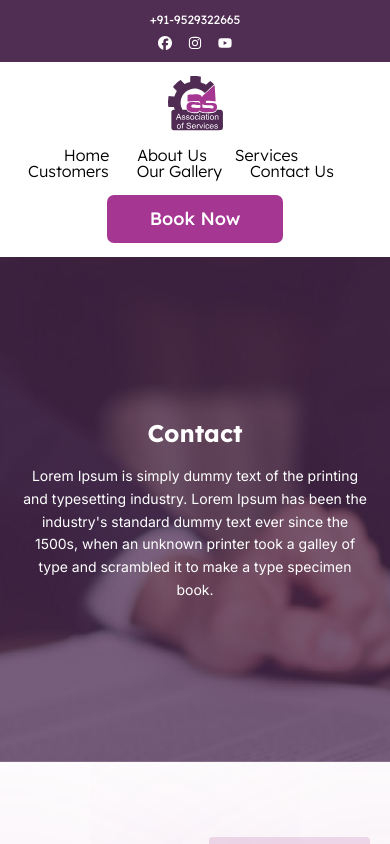
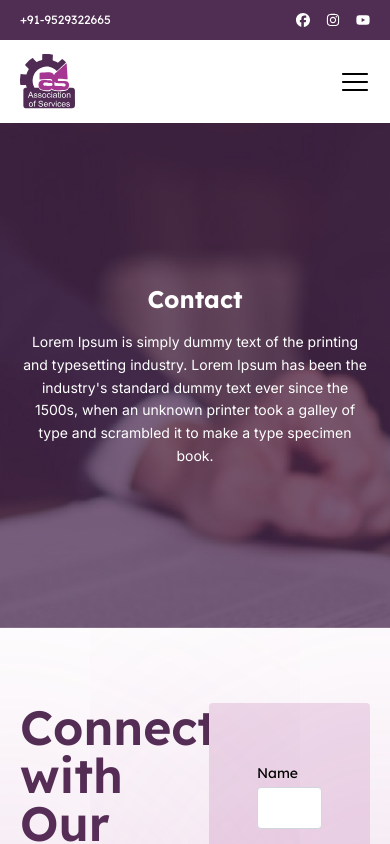
Before and after one commit to Wasiquekh/akash-new-website, a Next.js app: page /contact in a window 390 px wide. Shown: the top 844 px of the page. Built offline with nearby package versions, Linux system fonts and the light colour scheme.

Commit message:
header responsive

```diff
--- a/src/app/components/ContactFrom.tsx
+++ b/src/app/components/ContactFrom.tsx
@@ -7,7 +7,7 @@ const ContactFrom = () => {
         <div className="container flex sm:flex-nowrap flex-wrap">
           <div className="lg:w-2/3 md:w-1/2 bg-gray-300 rounded overflow-hidden sm:mr-10 p-10 flex items-end justify-start relative h-[477px]">
             <iframe
-              src="https://www.google.com/maps/embed?pb=!1m18!1m12!1m3!1d3766.609919157878!2d75.31379901464789!3d19.250236351853095!2m3!1f0!2f0!3f0!3m2!1i1024!2i768!4f13.1!3m3!1m2!1s0x3bdba3c0a7300b69%3A0x5cb107df5145b923!2sAurangabad%2C%20Maharashtra!5e0!3m2!1sen!2sin!4v1690883483842!5m2!1sen!2sin"
+              src="https://www.google.com/maps/embed?pb=!1m18!1m12!1m3!1d3752.2501578787014!2d75.32740617522569!3d19.871656081503705!2m3!1f0!2f0!3f0!3m2!1i1024!2i768!4f13.1!3m3!1m2!1s0x3bdb987aabbbf009%3A0x160700960ac3da52!2sIsha%20Krupa%20Apartment!5e0!3m2!1sen!2sin!4v1754303991899!5m2!1sen!2sin"
               className="absolute inset-0 w-full h-full"
               style={{ border: 0 }}
               allowFullScreen
@@ -21,8 +21,8 @@ const ContactFrom = () => {
                   ADDRESS
                 </h2>
                 <p className="mt-1">
-                  Photo booth tattooed prism, portland taiyaki hoodie neutra
-                  typewriter
+                  21/3, Isha-krupa Apartment , Behind Sant Eknath Rangamandir
+                  Osmanpura, Aurangabad Mh (I) -431005
                 </p>
               </div>
               <div className="lg:w-1/2 px-6 mt-4 lg:mt-0">
@@ -30,12 +30,12 @@ const ContactFrom = () => {
                   EMAIL
                 </h2>
                 <a className="text-indigo-500 leading-relaxed">
-                  example@email.com
+                  akash.shahane@asbconsulting.in
                 </a>
                 <h2 className="title-font font-semibold text-gray-900 tracking-widest text-xs mt-4">
                   PHONE
                 </h2>
-                <p className="leading-relaxed">123-456-7890</p>
+                <p className="leading-relaxed">+91-9529322665</p>
               </div>
             </div>
           </div>
--- a/src/app/components/Header.tsx
+++ b/src/app/components/Header.tsx
@@ -2,12 +2,13 @@ import React from "react";
 import Image from "next/image";
 import Link from "next/link";
 import { FaFacebook, FaInstagram, FaYoutube } from "react-icons/fa6";
+import { RxHamburgerMenu } from "react-icons/rx";
 
 const Header = () => {
   return (
     <>
       <div className=" w-full bg-primary ">
-        <div className=" mx-auto max-w-screen-xl px-[20px] flex flex-col md:flex-row justify-center items-center gap-2 md:gap-0 md:justify-between text-xs py-3 text-white">
+        <div className=" mx-auto max-w-screen-xl px-[20px] flex  md:flex-row  items-center gap-2 md:gap-0 justify-between text-xs py-3 text-white">
           <div>+91-9529322665</div>
           <div className="flex gap-4 text-sm">
             <Link href="/">
@@ -22,9 +23,9 @@ const Header = () => {
           </div>
         </div>
       </div>
-
-      <header className="w-full">
-        <div className=" max-w-7xl px-5 mx-auto flex flex-wrap p-3.5 flex-col md:flex-row items-center">
+      {/* HEADER FOR DESKTOP */}
+      <header className=" hidden md:block w-full">
+        <div className=" max-w-7xl px-5 mx-auto flex justify-between py-3.5 flex-col md:flex-row items-center">
           <Link
             href="/"
             className="flex title-font font-medium items-center text-gray-900 mb-4 md:mb-0"
@@ -36,29 +37,46 @@ const Header = () => {
               height={55}
             />
           </Link>
-          <nav className="md:ml-auto md:mr-auto flex flex-wrap items-center text-base font-light leading-4 justify-center">
-            <Link href="/" className="mr-7 hover:text-gray-900">
+          <nav className=" m-auto flex flex-wrap gap-6 items-center text-base font-light leading-4 justify-center">
+            <Link href="/" className="mr-0 hover:text-gray-900">
               Home
             </Link>
-            <Link href="/" className="mr-7 hover:text-gray-900">
+            <Link href="/" className="mr-0 hover:text-gray-900">
               About Us
             </Link>
-            <Link href="/our-services" className="mr-7 hover:text-gray-900">
+            <Link href="/our-services" className="mr-0 hover:text-gray-900">
               Services
             </Link>
-            <Link href="/" className="mr-7 hover:text-gray-900">
+            <Link href="/" className="mr-0 hover:text-gray-900">
               Customers
             </Link>
-            <Link href="/gallery" className="mr-7 hover:text-gray-900">
+            <Link href="/gallery" className="mr-0 hover:text-gray-900">
               Our Gallery
             </Link>
-            <Link href="/contact" className="mr-7 hover:text-gray-900">
+            <Link href="/contact" className="mr-0 hover:text-gray-900">
               Contact Us
             </Link>
           </nav>
-          <button className="flex items-center justify-center bg-secondary w-44 h-12 focus:outline-none hover:bg-gray-200  rounded-[7px] text-white font-medium text-lg mt-4 md:mt-0">
+          <button className="flex items-center justify-center bg-secondary w-44 h-12 focus:outline-none hover:bg-primary  rounded-[7px] text-white font-medium text-lg mt-4 md:mt-0">
             Book Now
           </button>
+        </div>
+      </header>
+      {/* HEADER FOR MOBILE */}
+      <header className=" md:hidden w-full">
+        <div className=" max-w-7xl px-5 mx-auto flex justify-between items-center py-3.5">
+          <Link
+            href="/"
+            className="flex title-font font-medium items-center  mb-0 md:mb-0"
+          >
+            <Image
+              src="/images/asConsultingLogo.svg"
+              alt="AS logo"
+              width={55}
+              height={55}
+            />
+          </Link>
+          <RxHamburgerMenu className=" text-black text-3xl" />
         </div>
       </header>
     </>
--- a/src/app/page.tsx
+++ b/src/app/page.tsx
@@ -36,10 +36,10 @@ export default function Home() {
             </p>
           </div>
           <div className="flex gap-2 justify-center">
-            <button className="flex items-center justify-center bg-secondary w-44 h-12 focus:outline-none hover:bg-gray-200  rounded-[7px] text-white font-medium text-lg mt-4 md:mt-0 border border-secondary">
+            <button className="flex items-center justify-center bg-secondary w-44 h-12 focus:outline-none hover:bg-primary  rounded-[7px] text-white font-medium text-lg mt-4 md:mt-0 border border-secondary hover:border-primary">
               Book Now
             </button>
-            <button className="flex items-center justify-center bg-transparent w-44 h-12 focus:outline-none hover:bg-gray-200  rounded-[7px] text-white font-medium text-lg mt-4 md:mt-0 border border-white">
+            <button className="flex items-center justify-center bg-transparent w-44 h-12 focus:outline-none hover:bg-secondary hover:border-secondary  rounded-[7px] text-white font-medium text-lg mt-4 md:mt-0 border border-white">
               Book Now
             </button>
           </div>
@@ -383,12 +383,13 @@ export default function Home() {
                 <p className="text-black text-sm mb-0">- 3D 2D Drafting</p>
                 <Link
                   href="/research&development"
-                  className="bg-secondary text-white text-base font-medium py-2 px-6 rounded border border-secondary block text-center mt-4"
+                  className="bg-secondary hover:bg-primary text-white text-base font-medium py-2 px-6 rounded border border-secondary block text-center mt-4"
                 >
                   Read more
                 </Link>
               </div>
             </div>
+
             <div className="w-full bg-white rounded-lg overflow-hidden shadow-md ">
               <Image
                 src="/images/Operations.png"
@@ -410,7 +411,7 @@ export default function Home() {
                 </p>
                 <Link
                   href="/international-business-deveopment"
-                  className="bg-secondary text-white text-base font-medium py-2 px-6 rounded border border-secondary block text-center mt-4"
+                  className="bg-secondary hover:bg-primary text-white text-base font-medium py-2 px-6 rounded border border-secondary block text-center mt-4"
                 >
                   Read more
                 </Link>
@@ -436,7 +437,7 @@ export default function Home() {
                 </p> */}
                 <Link
                   href="/international-business-deveopment"
-                  className="bg-secondary text-white text-base font-medium py-2 px-6 rounded border border-secondary block text-center mt-4"
+                  className="bg-secondary hover:bg-primary text-white text-base font-medium py-2 px-6 rounded border border-secondary block text-center mt-4"
                 >
                   Read more
                 </Link>
@@ -459,7 +460,7 @@ export default function Home() {
                 <p className="text-black text-sm mb-0">- Market Planning</p>
                 <Link
                   href="/sales&marketing"
-                  className="bg-secondary text-white text-base font-medium py-2 px-6 rounded border border-secondary block text-center mt-4"
+                  className="bg-secondary hover:bg-primary text-white text-base font-medium py-2 px-6 rounded border border-secondary block text-center mt-4"
                 >
                   Read more
                 </Link>
@@ -482,7 +483,7 @@ export default function Home() {
                 <p className="text-black text-sm mb-0">- Collage Campus</p>
                 <Link
                   href="/human-resource"
-                  className="bg-secondary text-white text-base font-medium py-2 px-6 rounded border border-secondary block text-center mt-4"
+                  className="bg-secondary hover:bg-primary text-white text-base font-medium py-2 px-6 rounded border border-secondary block text-center mt-4"
                 >
                   Read more
                 </Link>
@@ -509,14 +510,14 @@ export default function Home() {
                 <p className="text-black text-sm mb-0">- Commercial Advisory</p>
                 <Link
                   href="/legal-consulting"
-                  className="bg-secondary text-white text-base font-medium py-2 px-6 rounded border border-secondary block text-center mt-4"
+                  className="bg-secondary hover:bg-primary text-white text-base font-medium py-2 px-6 rounded border border-secondary block text-center mt-4"
                 >
                   Read more
                 </Link>
               </div>
             </div>
           </div>
-          <button className="flex items-center justify-center bg-secondary w-60 h-12 focus:outline-none hover:bg-gray-200  rounded-[7px] text-white font-medium text-lg mt-4 md:mt-10 m-auto">
+          <button className="flex items-center justify-center bg-secondary w-60 h-12 focus:outline-none hover:bg-gray-200  rounded-[7px] text-white font-medium text-lg mt-4 md:mt-10 m-auto hover:bg-primary">
             Book Now
           </button>
         </div>
```
